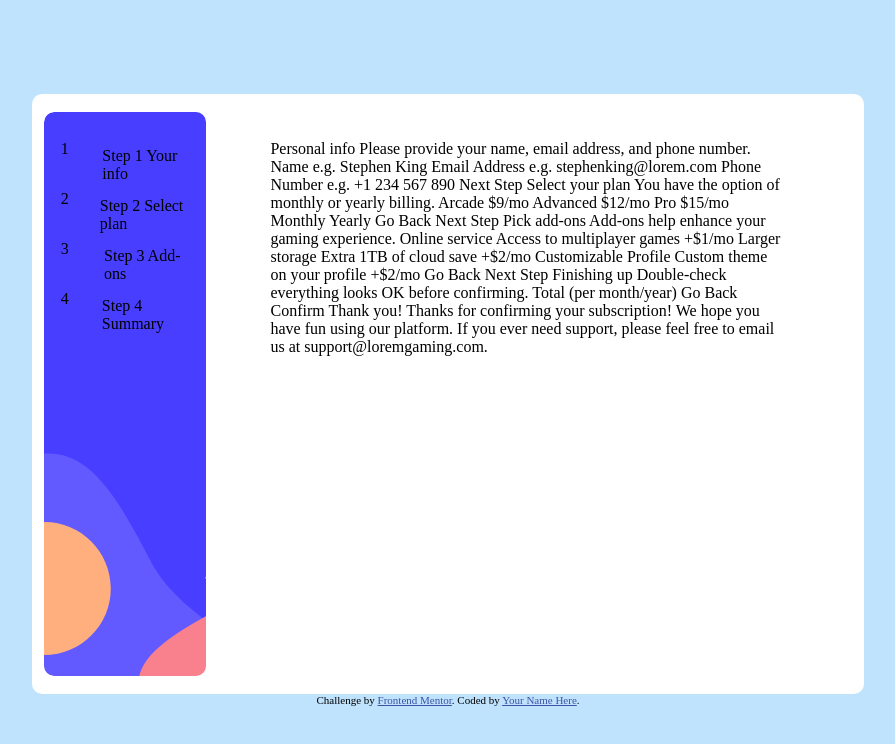
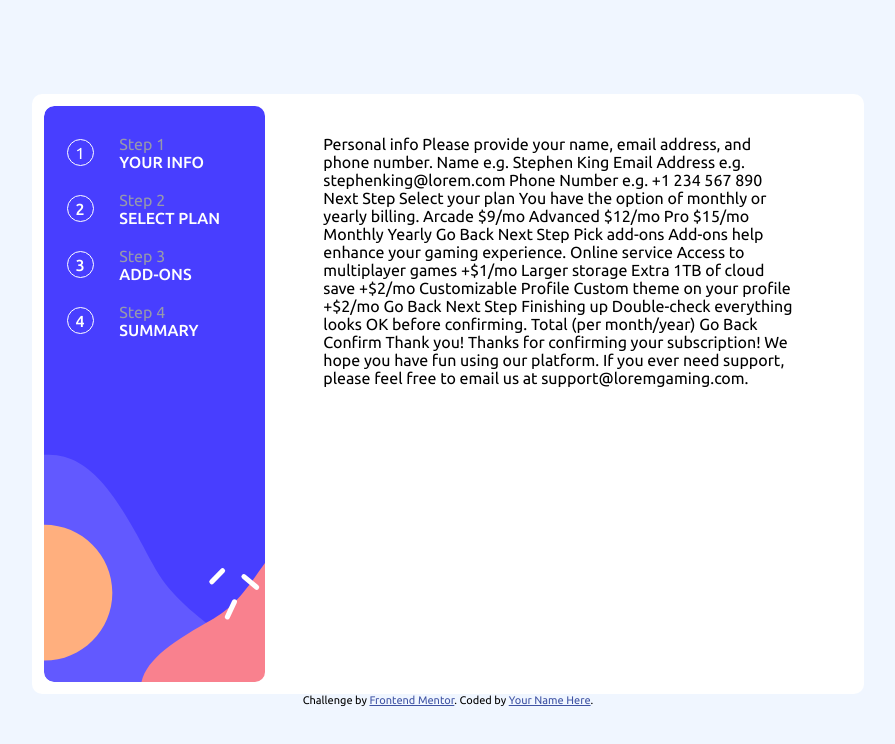
Before and after one commit to laerteMancio/Multi-step-form, a plain HTML site: page index.html in a window 1280 px wide. Shown: the whole page, without its empty margins (192-1087 px from the left). Drawn offline with Linux system fonts and the light colour scheme.

Commit message:
Layout barra lateral criado

```diff
--- a/index.html
+++ b/index.html
@@ -12,6 +12,9 @@
 
   <link rel="stylesheet" href="./style.css">
 
+  <link href="https://fonts.googleapis.com/css2?family=Ubuntu:wght@400;500;700&display=swap" rel="stylesheet">
+
+
 
 </head>
 
@@ -25,42 +28,42 @@
         <div class="lateral">
           <div class="conteudo-lateral">
             <div class="caixas-esq">
-              <div class="passos">
-                1
+              <div class="conteudo-passos1">
+                <a class="passos">1</a>
               </div>
-              <div class="conteudo-passos">
-                Step 1
-                Your info
+              <div class="conteudo-passos2">
+                <span class="steps"> Step 1</span>
+                <span class="descricao-steps">YOUR INFO</span>
               </div>
             </div>
 
             <div class="caixas-esq">
-              <div class="passos">
-                2
+              <div class="conteudo-passos1">
+                <span class="passos">2</span>
               </div>
-              <div class="conteudo-passos">
-                Step 2
-                Select plan
+              <div class="conteudo-passos2">
+                <span class="steps">Step 2</span>
+                <span>SELECT PLAN</span>
               </div>
             </div>
 
             <div class="caixas-esq">
-              <div class="passos">
-                3
+              <div class="conteudo-passos1">
+                <span class="passos">3</span>
               </div>
-              <div class="conteudo-passos">
-                Step 3
-                Add-ons
+              <div class="conteudo-passos2">
+                <span class="steps">Step 3</span>
+                <span>ADD-ONS</span>
               </div>
             </div>
 
             <div class="caixas-esq">
-              <div class="passos">
-                4
+              <div class="conteudo-passos1">
+                <span class="passos">4</span>
               </div>
-              <div class="conteudo-passos">
-                Step 4
-                Summary
+              <div class="conteudo-passos2">
+                <span class="steps">Step 4</span>
+                <span>SUMMARY</span>
               </div>
             </div>
           </div>
--- a/style.css
+++ b/style.css
@@ -2,13 +2,17 @@
 .attribution a { color: hsl(228, 45%, 44%); }
 
 body {
-    background-color: hsl(0, 0%, 100%);
-
     margin: 0;
     padding: 0;
 
-    background-color:hsl(206, 94%, 87%)
+    background-color:hsl(217, 100%, 97%);
 
+    font-family: 'Ubuntu', sans-serif;
+
+}
+
+p{
+    font-size: 16px;
 }
 
 
@@ -45,7 +49,7 @@ body {
     align-items: center;
 
     width: 97%;
-    height: 94%;
+    height: 96%;
 
 
 
@@ -58,7 +62,7 @@ body {
     justify-content: center;
     align-items: center;
 
-    width: 20%;
+    width: 30%;
     height: 100%;
 
 
@@ -79,6 +83,8 @@ body {
 
     width: 80%;
     height: 90%;
+
+    gap:  20px;
 }
 
 .direita{
@@ -107,23 +113,72 @@ body {
 .caixas-esq{
     display: flex;
     flex-direction: row;
-    justify-content: center;
+    justify-content: start;
     align-items: center;
-}
 
-.passos{
-    width: 50px;
-    height: 50px;
-    border-radius: 50%;
-}
+    width: 100%;
 
-.conteudo-passos{
-    display: flex;
-    flex-direction: column;
-    justify-content: center;
-    align-items: center;
 
 
 
 
 }
+
+.passos{
+
+    display: flex;
+    flex-direction: row;
+    justify-content:center;
+    align-items: center;
+
+    width: 25px;
+    height: 25px;
+    border-radius: 50%;
+    border: 1px solid  hsl(0, 0%, 100%);
+    color:  hsl(0, 0%, 100%);;
+
+
+
+}
+
+.passos:hover{
+    background-color: hsl(228, 100%, 84%);
+    border: 1px solid  hsl(228, 100%, 84%);
+    color: hsl(213, 96%, 18%);
+}
+
+.conteudo-passos1{
+    display: flex;
+    flex-direction: column;
+    justify-content: start;
+    align-items: start;
+
+    width: 30%;
+
+
+}
+
+
+
+.conteudo-passos2{
+    display: flex;
+    flex-direction: column;
+    justify-content: start;
+    align-items: start;
+
+    width: 70%;
+
+    color:  hsl(0, 0%, 100%);;
+
+
+}
+
+.steps{
+    color: hsl(231, 11%, 63%);
+    font-weight: 400;
+}
+
+span{
+
+    font-weight: 500;
+}
```
Lines whose indentation alone changed are shown as unchanged.
